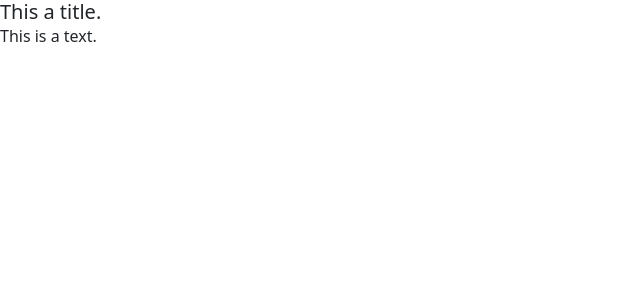
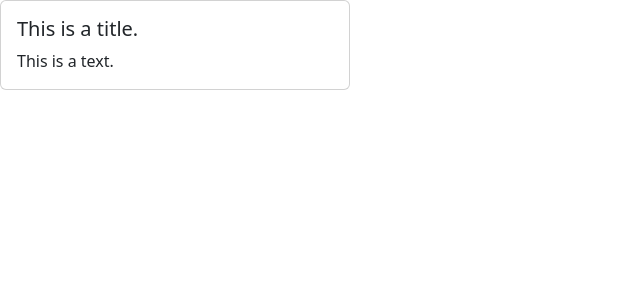
Before and after one commit to DarkyGr/React-App-1, a React (Vite) app: page / in a window 1280 px wide. Shown: the top 300 px of the page, without its empty margins (0-640 px from the left). Built offline with nearby package versions, Linux system fonts and the light colour scheme.

Commit message:
✨ New Feature: Property children

```diff
--- a/src/App.tsx
+++ b/src/App.tsx
@@ -1,7 +1,11 @@
 import Card, { CardBody } from "./components/Card";
 
 function App() {
-  return <CardBody title={"This a title."} text={"This is a text."} />;
+  return (
+    <Card>
+      <CardBody title="This is a title." text="This is a text." />
+    </Card>
+  );
 }
 
 export default App;
--- a/src/components/Card.tsx
+++ b/src/components/Card.tsx
@@ -1,9 +1,11 @@
+import { ReactNode } from "react";
+
 interface CardProps {
-  body: string;
+  children: ReactNode;
 }
 
 function Card(props: CardProps) {
-  const { body } = props;
+  const { children } = props;
 
   return (
     <div
@@ -12,7 +14,7 @@ function Card(props: CardProps) {
         width: "350px",
       }}
     >
-      <div className="card-body">{body}</div>
+      <div className="card-body">{children}</div>
     </div>
   );
 }
```
